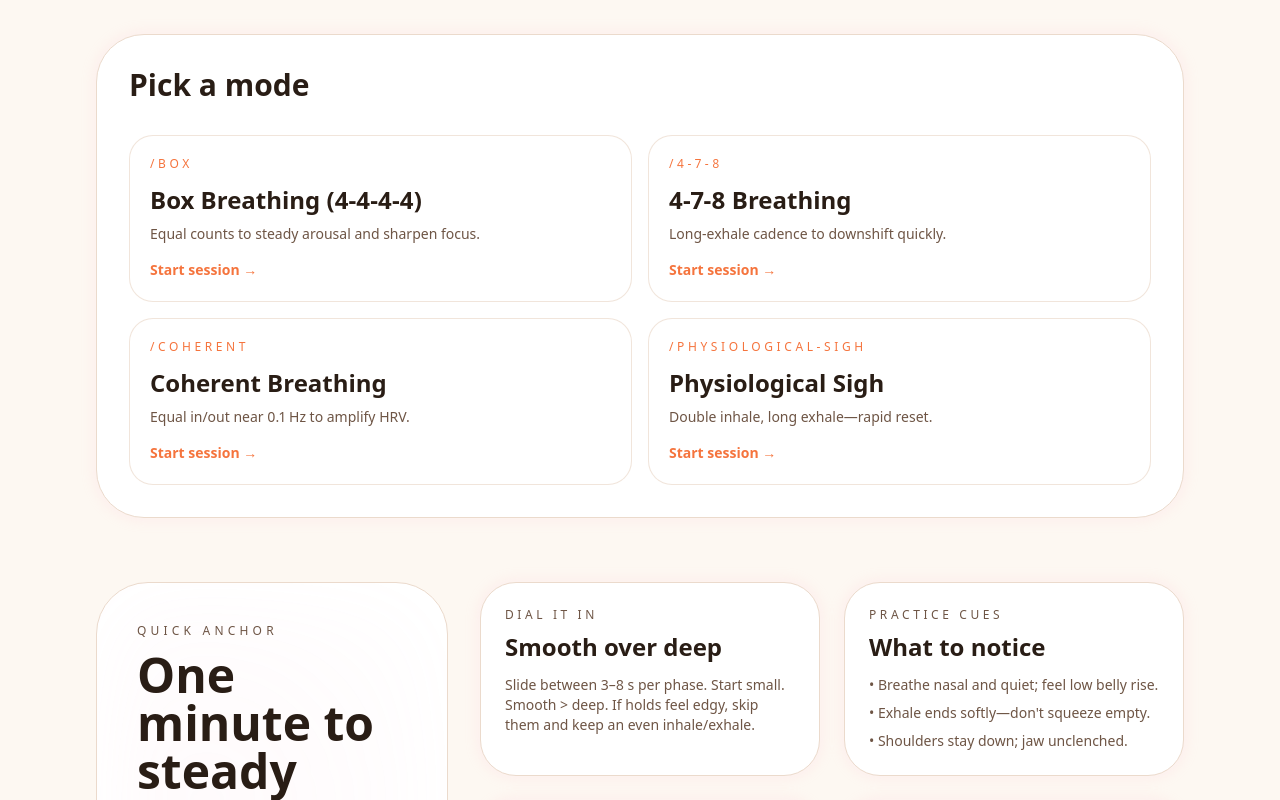
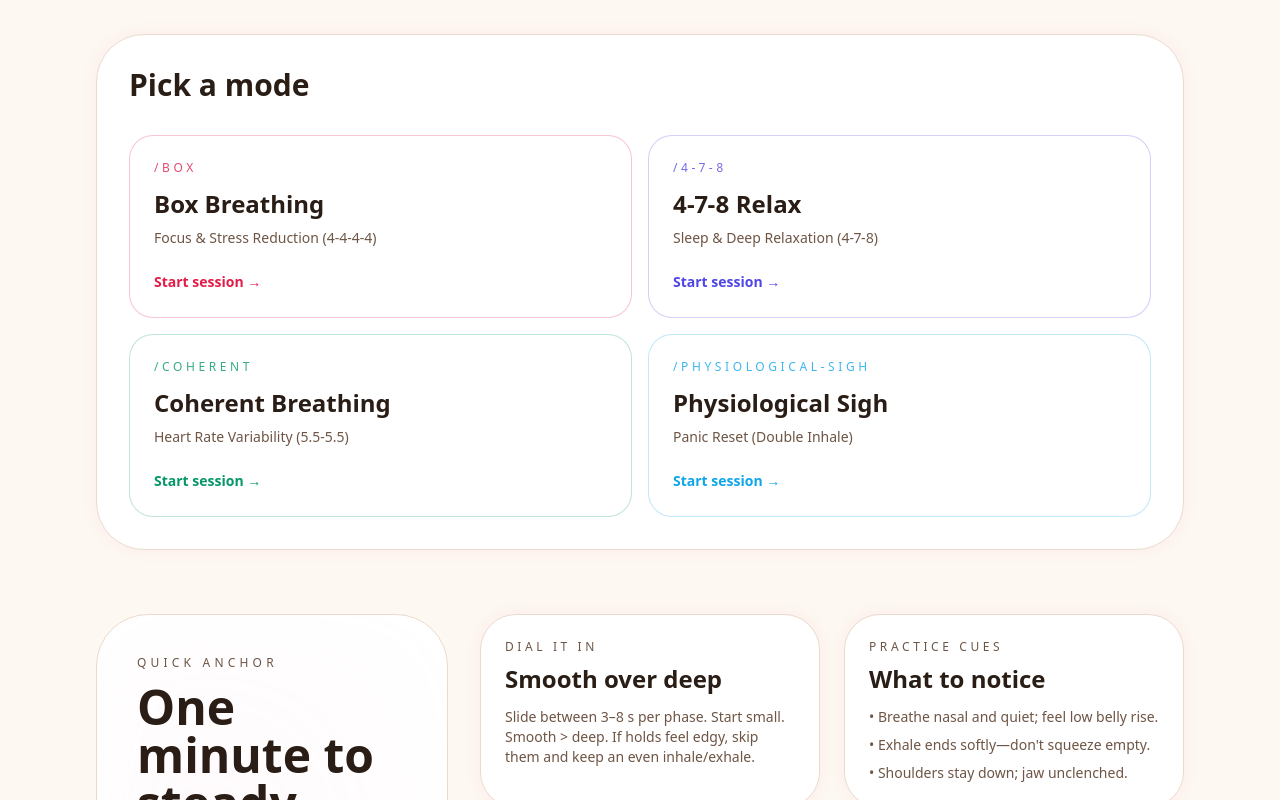
Before and after one commit to abiassi/deepbreathing, a Next.js app: page / in a window 1280 px wide. Shown: the part 1300-2100 px from the top of the page. Built offline with nearby package versions, Linux system fonts and the light colour scheme; no server answers.

Commit message:
feat: Dynamically render breathing modes and enable horizontal scrolling for card sections on the homepage.

```diff
--- a/package.json
+++ b/package.json
@@ -3,7 +3,7 @@
   "version": "0.1.0",
   "private": true,
   "scripts": {
-    "dev": "next dev",
+    "dev": "next dev -H 0.0.0.0",
     "build": "next build",
     "start": "next start",
     "postbuild": "node ./scripts/ping-sitemap.mjs",
--- a/src/app/breathe/pattern-page.tsx
+++ b/src/app/breathe/pattern-page.tsx
@@ -4,6 +4,7 @@ import { notFound } from "next/navigation";
 
 import { FadingHeroTitle } from "@/components/breathe/fading-hero-title";
 import Resonance from "@/components/resonance/Resonance";
+import { BREATHING_PATTERNS } from "@/components/resonance/constants";
 import { JsonLd } from "@/components/seo/json-ld";
 import { breathingPageMap, type BreathingPageContent } from "@/data/breathing-pages";
 
@@ -161,9 +162,9 @@ export function PatternPage({ slug }: { slug: string }) {
           </section>
         ) : null}
 
-        <section className="grid gap-6 lg:grid-cols-3">
+        <section className="flex snap-x snap-mandatory gap-4 overflow-x-auto pb-4 -mx-4 sm:-mx-6 no-scrollbar lg:grid lg:grid-cols-3 lg:gap-6 lg:overflow-visible lg:pb-0 lg:mx-0 lg:px-0">
           {page.benefits.map((benefit) => (
-            <div key={benefit.title} className="glow-card rounded-[32px] border border-border bg-card p-6">
+            <div key={benefit.title} className="min-w-[70vw] snap-center glow-card rounded-[32px] border border-border bg-card p-6 first:ml-4 sm:first:ml-6 last:mr-4 sm:last:mr-6 lg:first:ml-0 lg:last:mr-0 sm:min-w-[400px] lg:min-w-0">
               <p className="text-sm uppercase tracking-widest text-primary">Benefit</p>
               <h2 className="mt-2 text-2xl font-semibold text-card-foreground">{benefit.title}</h2>
               <p className="mt-2 text-muted-foreground">{benefit.description}</p>
@@ -323,20 +324,26 @@ export function PatternPage({ slug }: { slug: string }) {
         {page.related.length ? (
           <section className="space-y-4">
             <p className="text-sm uppercase tracking-widest text-primary">Related patterns</p>
-            <div className="grid gap-4 md:grid-cols-2">
+            <div className="flex snap-x snap-mandatory gap-4 overflow-x-auto pb-4 -mx-4 sm:-mx-6 no-scrollbar md:grid md:grid-cols-2 md:gap-4 md:overflow-visible md:pb-0 md:mx-0 md:px-0">
               {page.related.map((relatedPattern) => {
                 const relatedPage = breathingPageMap[relatedPattern.slug];
+                const pattern = relatedPage ? BREATHING_PATTERNS[relatedPage.mode] : null;
+
                 return (
                   <Link
                     key={relatedPattern.slug}
                     href={`/breathe/${relatedPattern.slug}`}
-                    className="group rounded-[28px] border border-border/60 p-5 transition hover:border-primary"
+                    className="min-w-[70vw] snap-center group rounded-[28px] border bg-card p-5 transition hover:border-primary first:ml-4 sm:first:ml-6 last:mr-4 sm:last:mr-6 md:first:ml-0 md:last:mr-0 sm:min-w-0"
+                    style={{ borderColor: pattern ? `${pattern.color}40` : undefined }}
                   >
                     <p className="text-lg font-semibold text-card-foreground">
                       {relatedPage?.hero.title ?? relatedPattern.slug}
                     </p>
                     <p className="mt-1 text-sm text-muted-foreground">{relatedPattern.reason}</p>
-                    <span className="mt-3 inline-flex items-center text-sm font-semibold text-primary">
+                    <span
+                      className="mt-3 inline-flex items-center text-sm font-semibold text-primary"
+                      style={{ color: pattern?.color }}
+                    >
                       Practice →
                     </span>
                   </Link>
--- a/src/app/globals.css
+++ b/src/app/globals.css
@@ -236,3 +236,14 @@ body[data-resonance-immersive="true"] {
   position: relative;
   z-index: 1;
 }
+
+/* Hide scrollbar for Chrome, Safari and Opera */
+.no-scrollbar::-webkit-scrollbar {
+    display: none;
+}
+
+/* Hide scrollbar for IE, Edge and Firefox */
+.no-scrollbar {
+    -ms-overflow-style: none;  /* IE and Edge */
+    scrollbar-width: none;  /* Firefox */
+}
--- a/src/app/page.tsx
+++ b/src/app/page.tsx
@@ -9,6 +9,7 @@ import { JsonLd } from "@/components/seo/json-ld";
 import { Button } from "@/components/ui/button";
 import { cn } from "@/lib/utils";
 import { BREATHING_PATTERNS, ModeName } from "@/components/resonance/constants";
+import { modeToBreathingPage } from "@/data/breathing-pages";
 
 const baseUrl = "https://deepbreathingexercises.com";
 
@@ -166,20 +167,20 @@ export default function HomePage() {
           </p>
         </section>
 
-        <section className="grid gap-6 text-left lg:grid-cols-3">
-          <div className="glow-card rounded-[32px] border border-border bg-card p-6">
+        <section className="flex snap-x snap-mandatory gap-4 overflow-x-auto pb-4 -mx-4 px-4 no-scrollbar lg:grid lg:grid-cols-3 lg:gap-6 lg:overflow-visible lg:pb-0 lg:mx-0 lg:px-0">
+          <div className="min-w-[85vw] snap-center glow-card rounded-[32px] border border-border bg-card p-6 sm:min-w-[400px] lg:min-w-0">
             <p className="text-sm uppercase tracking-wider text-primary">Calm by design</p>
             <p className="mt-3 text-muted-foreground">
               Slow, even breathing often increases vagally mediated HRV and lowers perceived stress during practice.
             </p>
           </div>
-          <div className="glow-card rounded-[32px] border border-border bg-card p-6">
+          <div className="min-w-[85vw] snap-center glow-card rounded-[32px] border border-border bg-card p-6 sm:min-w-[400px] lg:min-w-0">
             <p className="text-sm uppercase tracking-wider text-primary">Built for real life</p>
             <p className="mt-3 text-muted-foreground">
               Short sets (1–5 min) before meetings, between tasks, or at lights‑out.
             </p>
           </div>
-          <div className="glow-card rounded-[32px] border border-border bg-card p-6">
+          <div className="min-w-[85vw] snap-center glow-card rounded-[32px] border border-border bg-card p-6 sm:min-w-[400px] lg:min-w-0">
             <p className="text-sm uppercase tracking-wider text-primary">Your pace</p>
             <p className="mt-3 text-muted-foreground">
               Choose 3–8 seconds per phase. Smaller, quieter breaths beat &quot;big&quot; breaths.
@@ -191,51 +192,34 @@ export default function HomePage() {
           <div>
             <h2 className="text-3xl font-semibold text-card-foreground">Pick a mode</h2>
           </div>
-          <div className="mt-8 grid gap-4 md:grid-cols-2">
+          <div className="mt-4 flex snap-x snap-mandatory gap-4 overflow-x-auto pt-4 pb-8 -mx-8 no-scrollbar md:mt-8 md:grid md:grid-cols-2 md:gap-4 md:overflow-visible md:pt-0 md:pb-0 md:mx-0 md:px-0">
+            {Object.values(BREATHING_PATTERNS).map((pattern) => {
+              const slug = modeToBreathingPage[pattern.name]?.slug;
+              if (!slug) return null;
+
+              return (
                 <Link
-              href="/breathe/box"
-              className="group rounded-3xl border border-border/70 bg-card p-5 transition hover:-translate-y-1 dark:border-border/50"
+                  key={pattern.name}
+                  href={`/breathe/${slug}`}
+                  className="group relative min-w-[70vw] snap-center rounded-3xl border bg-card p-6 transition-all first:ml-8 last:mr-8 md:first:ml-0 md:last:mr-0 hover:scale-[1.02] sm:min-w-0"
+                  style={{
+                    borderColor: `${pattern.color}40`,
+                  }}
                 >
-              <p className="text-xs uppercase tracking-[0.3em] text-primary">/box</p>
-              <h3 className="mt-3 text-2xl font-semibold text-card-foreground">Box Breathing (4‑4‑4‑4)</h3>
-              <p className="mt-2 text-sm text-muted-foreground">Equal counts to steady arousal and sharpen focus.</p>
-              <span className="mt-4 inline-flex items-center text-sm font-semibold text-primary">
+                  <p className="text-xs font-medium uppercase tracking-[0.3em] opacity-80" style={{ color: pattern.color }}>
+                    /{slug}
+                  </p>
+                  <h3 className="mt-3 text-2xl font-semibold text-card-foreground">{pattern.name}</h3>
+                  <p className="mt-2 text-sm text-muted-foreground">{pattern.description}</p>
+                  <span
+                    className="mt-6 inline-flex items-center text-sm font-semibold transition-transform group-hover:translate-x-1"
+                    style={{ color: pattern.color }}
+                  >
                     Start session →
                   </span>
                 </Link>
-            <Link
-              href="/breathe/4-7-8"
-              className="group rounded-3xl border border-border/70 bg-card p-5 transition hover:-translate-y-1 dark:border-border/50"
-            >
-              <p className="text-xs uppercase tracking-[0.3em] text-primary">/4-7-8</p>
-              <h3 className="mt-3 text-2xl font-semibold text-card-foreground">4‑7‑8 Breathing</h3>
-              <p className="mt-2 text-sm text-muted-foreground">Long‑exhale cadence to downshift quickly.</p>
-              <span className="mt-4 inline-flex items-center text-sm font-semibold text-primary">
-                Start session →
-              </span>
-            </Link>
-            <Link
-              href="/breathe/coherent"
-              className="group rounded-3xl border border-border/70 bg-card p-5 transition hover:-translate-y-1 dark:border-border/50"
-            >
-              <p className="text-xs uppercase tracking-[0.3em] text-primary">/coherent</p>
-              <h3 className="mt-3 text-2xl font-semibold text-card-foreground">Coherent Breathing</h3>
-              <p className="mt-2 text-sm text-muted-foreground">Equal in/out near 0.1 Hz to amplify HRV.</p>
-              <span className="mt-4 inline-flex items-center text-sm font-semibold text-primary">
-                Start session →
-              </span>
-            </Link>
-            <Link
-              href="/breathe/physiological-sigh"
-              className="group rounded-3xl border border-border/70 bg-card p-5 transition hover:-translate-y-1 dark:border-border/50"
-            >
-              <p className="text-xs uppercase tracking-[0.3em] text-primary">/physiological-sigh</p>
-              <h3 className="mt-3 text-2xl font-semibold text-card-foreground">Physiological Sigh</h3>
-              <p className="mt-2 text-sm text-muted-foreground">Double inhale, long exhale—rapid reset.</p>
-              <span className="mt-4 inline-flex items-center text-sm font-semibold text-primary">
-                Start session →
-              </span>
-            </Link>
+              );
+            })}
           </div>
         </section>
 
@@ -259,8 +243,8 @@ export default function HomePage() {
             </p>
           </article>
 
-          <div className="grid gap-6">
-            <div className="grid gap-6 sm:grid-cols-2">
+          <div className="flex snap-x snap-mandatory gap-4 overflow-x-auto pb-4 -mx-4 sm:-mx-6 no-scrollbar lg:grid lg:gap-6 lg:overflow-visible lg:pb-0 lg:mx-0 lg:px-0">
+            <div className="min-w-[85vw] snap-center grid gap-6 first:ml-4 sm:first:ml-6 last:mr-4 sm:last:mr-6 lg:first:ml-0 lg:last:mr-0 sm:min-w-[400px] lg:min-w-0 sm:grid-cols-2">
               <article className={cn(infoCardClass)}>
                 <p className="text-xs uppercase tracking-[0.3em] text-muted-foreground">Dial it in</p>
                 <h3 className="mt-2 text-2xl font-semibold text-card-foreground">Smooth over deep</h3>
@@ -280,7 +264,7 @@ export default function HomePage() {
               </article>
             </div>
 
-            <div className="grid gap-6 sm:grid-cols-2">
+            <div className="min-w-[85vw] snap-center grid gap-6 sm:min-w-[400px] lg:min-w-0 sm:grid-cols-2">
               <article className={cn(infoCardClass)}>
                 <p className="text-xs uppercase tracking-[0.3em] text-muted-foreground">How long?</p>
                 <h3 className="mt-2 text-2xl font-semibold text-card-foreground">Match the moment</h3>
@@ -301,7 +285,8 @@ export default function HomePage() {
               </article>
             </div>
 
-            <article className={cn(infoCardClass)}>
+            <div className="min-w-[85vw] snap-center first:ml-4 sm:first:ml-6 last:mr-4 sm:last:mr-6 lg:first:ml-0 lg:last:mr-0 sm:min-w-[400px] lg:min-w-0">
+              <article className={cn(infoCardClass, "h-full")}>
                 <p className="text-xs uppercase tracking-[0.3em] text-muted-foreground">Why it works</p>
                 <h3 className="mt-2 text-2xl font-semibold text-card-foreground">Calmer in minutes</h3>
                 <ul className="mt-3 space-y-2 text-sm text-muted-foreground">
@@ -310,6 +295,7 @@ export default function HomePage() {
                   ))}
                 </ul>
               </article>
+            </div>
           </div>
         </section>
 
```
Also changed, not shown: next.config.js (line endings or trailing spaces). Lines whose indentation alone changed are shown as unchanged.
